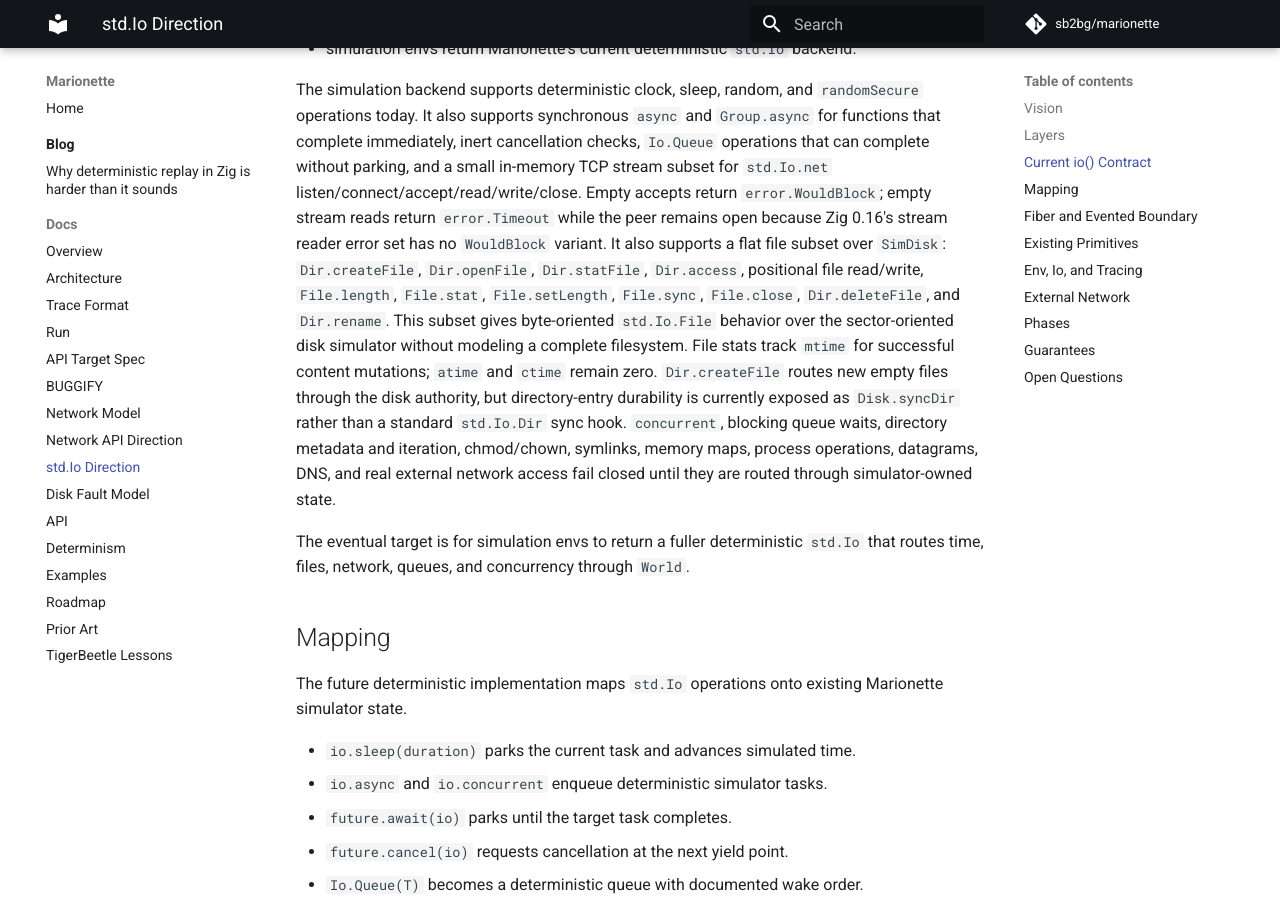
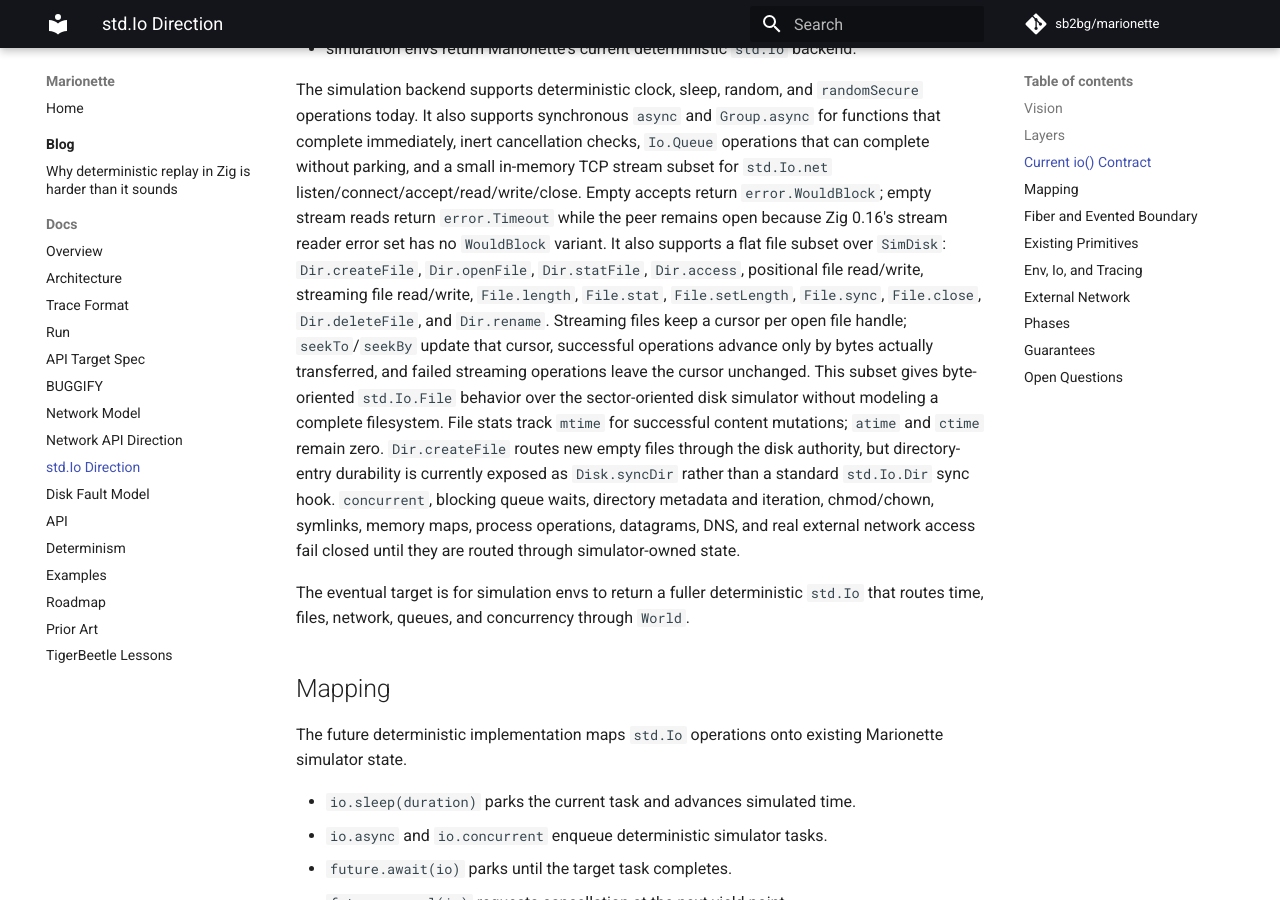
Before and after one commit to sb2bg/marionette, an MkDocs documentation site: the page built from docs/std-io-direction.md, in a window 1280 px wide and 900 px high, scrolled down 1232 px. Built offline with MkDocs 1.6.1 and Material for MkDocs 9.7.7, drawn with Linux system fonts in a browser that asks for light colours; comment, search, counter and statistics services are not loaded.

Commit message:
Test std.Io streaming cursor semantics

```diff
--- a/docs/std-io-direction.md
+++ b/docs/std-io-direction.md
@@ -59,9 +59,12 @@ Empty accepts return `error.WouldBlock`; empty stream reads return
 `error.Timeout` while the peer remains open because Zig 0.16's stream reader
 error set has no `WouldBlock` variant. It also supports a flat file subset over
 `SimDisk`: `Dir.createFile`, `Dir.openFile`, `Dir.statFile`,
-`Dir.access`, positional file read/write, `File.length`, `File.stat`,
-`File.setLength`, `File.sync`, `File.close`, `Dir.deleteFile`, and
-`Dir.rename`. This subset gives
+`Dir.access`, positional file read/write, streaming file read/write,
+`File.length`, `File.stat`, `File.setLength`, `File.sync`, `File.close`,
+`Dir.deleteFile`, and `Dir.rename`. Streaming files keep a cursor per open
+file handle; `seekTo`/`seekBy` update that cursor, successful operations advance
+only by bytes actually transferred, and failed streaming operations leave the
+cursor unchanged. This subset gives
 byte-oriented `std.Io.File` behavior over the sector-oriented disk simulator
 without modeling a complete filesystem. File stats track `mtime` for successful
 content mutations; `atime` and `ctime` remain zero. `Dir.createFile` routes
```
Also changed, not shown: docs/api-target.md (+4 -3 lines), docs/api.md (+4 -2 lines), 1 other file.
